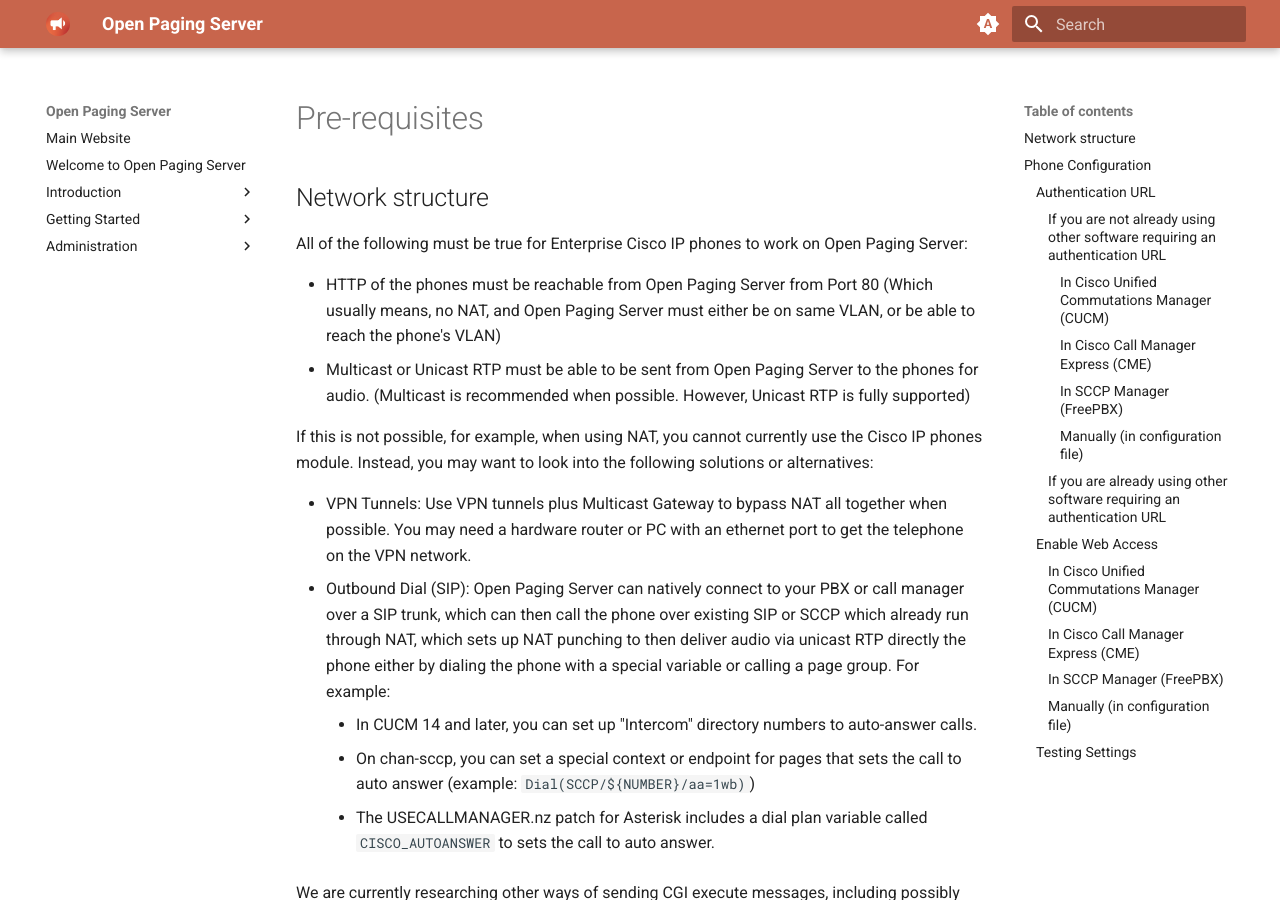
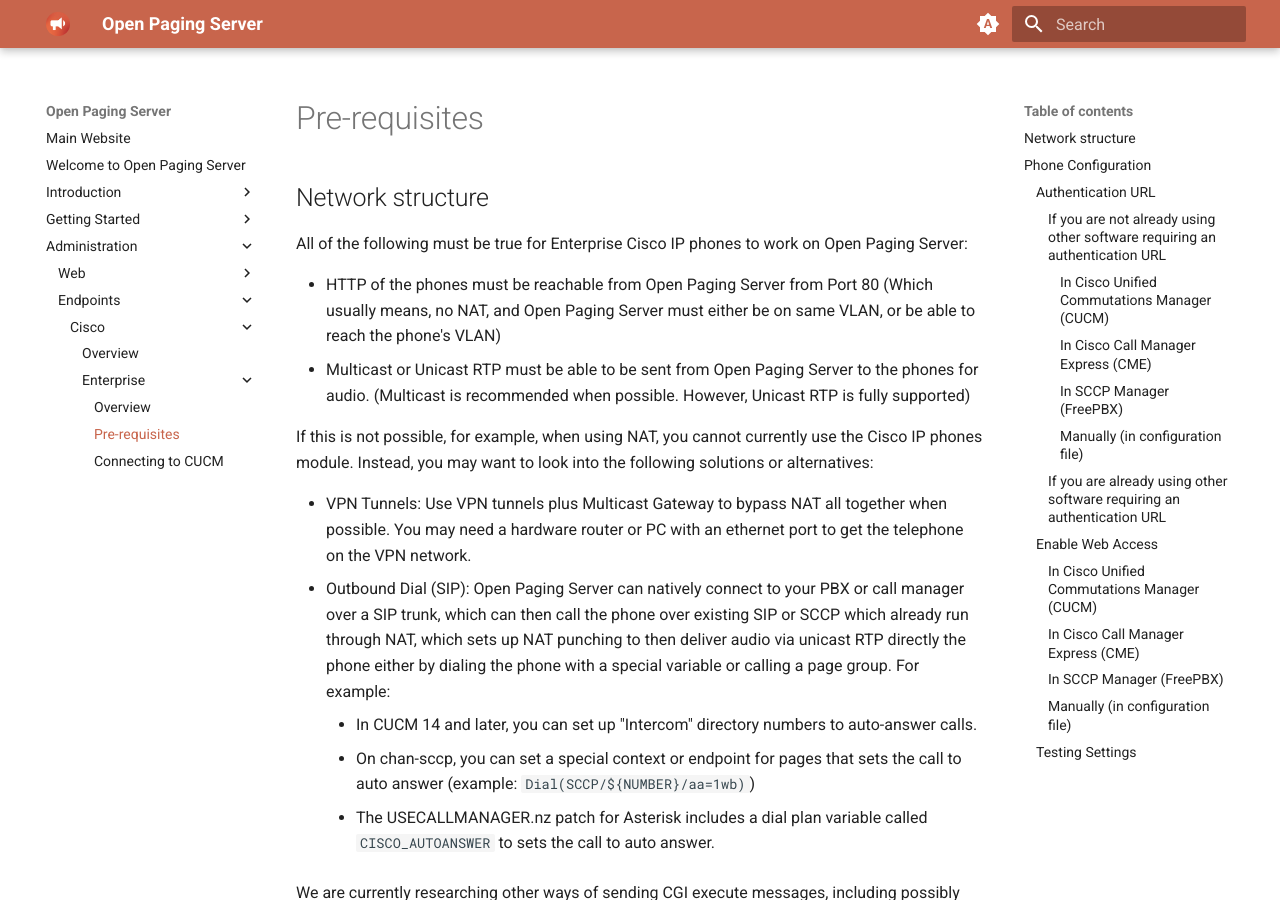
Before and after one commit to OpenPagingServer/documentation, an MkDocs documentation site: the page built from docs/admin/endpoints/cisco/enterprise/prerequisites.md, in a window 1280 px wide and 900 px high. Built offline with MkDocs 1.6.1 and Material for MkDocs 9.7.7, drawn with Linux system fonts in a browser that asks for light colours; part of the change alters nothing that is shown.

Commit message:
Fixed an error

```diff
--- a/mkdocs.yml
+++ b/mkdocs.yml
@@ -48,7 +48,7 @@ nav:
               - Overview: admin/endpoints/cisco/index.md
               - Enterprise:
                   - Overview: admin/endpoints/cisco/enterprise/index.md
-                  - Pre-requisites: admin/endpoints/cisco/enterprise/prequisites.md
+                  - Pre-requisites: admin/endpoints/cisco/enterprise/prerequisites.md
                   - Connecting to CUCM: admin/endpoints/cisco/enterprise/cucm.md
 
 site_dir: /var/www/opsdocs
```
